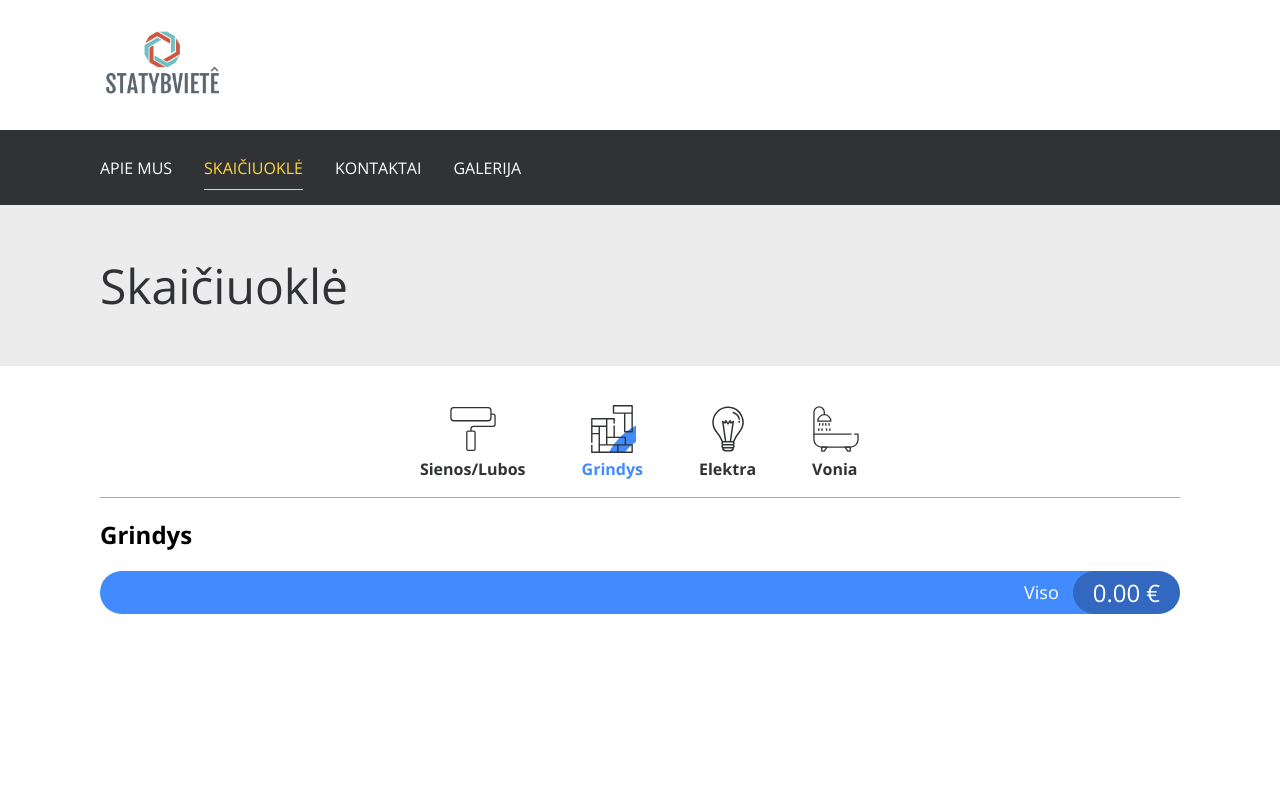
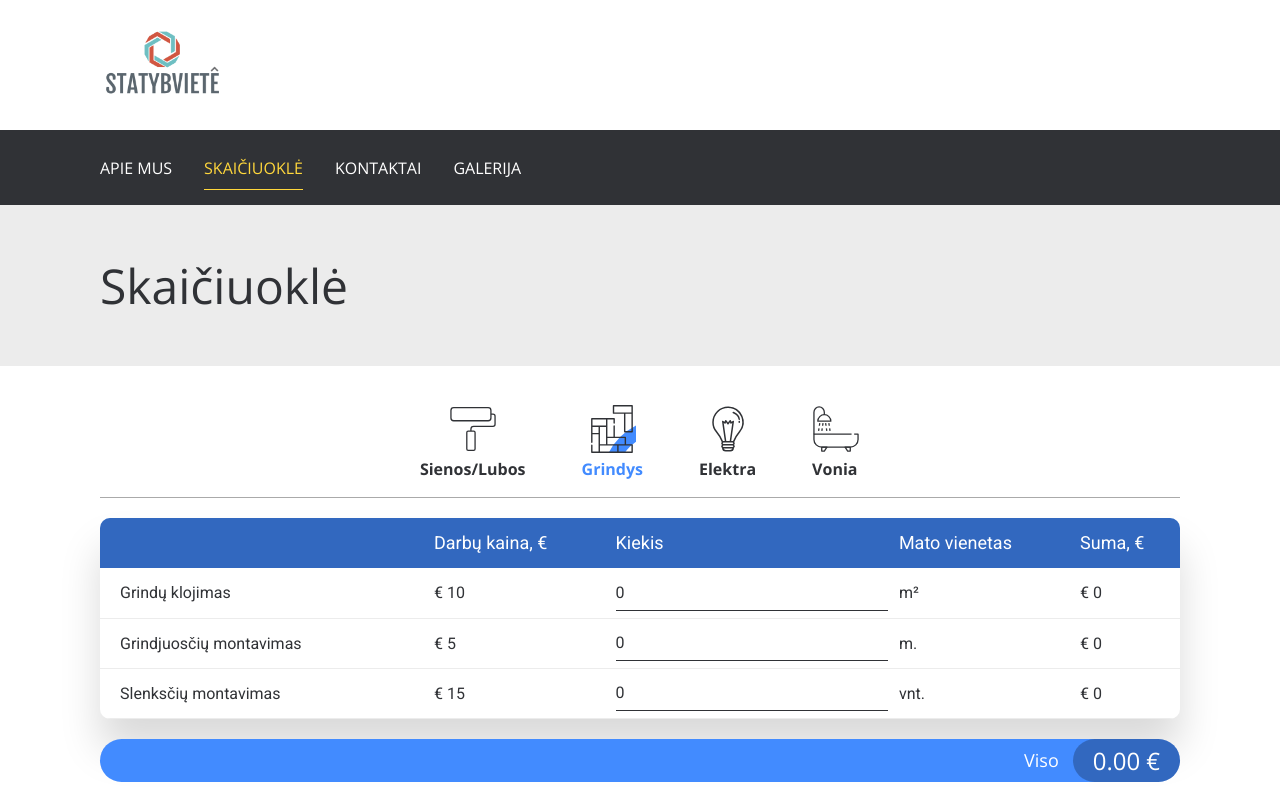
Before and after one commit to rokasandreikenas/Statybviete, a React (Create React App) app: page /skaiciuokle in a window 1280 px wide. Both pictures are taken after a click on the tab "Grindys". Built offline with nearby package versions, Linux system fonts and the light colour scheme.

Commit message:
add flooring info

```diff
--- a/src/components/EstimateCalculator/EstimateCalculator.js
+++ b/src/components/EstimateCalculator/EstimateCalculator.js
@@ -4,6 +4,7 @@ import "react-tabs/style/react-tabs.css";
 
 import TabInfo from "../../static/TabInfo";
 import Electricity from "../../static/Electricity";
+import Flooring from "../../static/Flooring";
 import "./EstimateCalculator.scss";
 import EstimateTable from "./EstimateTable/EstimateTable";
 import TotalSumContainer from "../TotalSumContainer";
@@ -15,32 +16,33 @@ const EstimateCalculator = () => {
     luminaireInstallation: 0,
   });
 
-  const handleElectricityQuantityChange = (evt) => {
+  const [flooringQuantity, setFlooringQuantity] = useState({
+    floorLaying: 0,
+    plinthInstallation: 0,
+    thresholdsInstallation: 0,
+  });
+
+  const handleQuantityChange = (quantity, setQuantity, evt) => {
     const value = evt.target.value;
-    setElectricityQuantity({
-      ...electricityQuantity,
+    setQuantity({
+      ...quantity,
       [evt.target.name]: value,
     });
   };
 
-  // const sum = Object.values(electricityQuantity).map((item, index) => {
-  //   return item * Electricity[index].price;
-  // });
-
-  const sum = (quantity, speciality) =>
-    Object.values(quantity).map((item, index) => {
+  const specialityTotalSum = (quantity, speciality) => {
+    const arr = Object.values(quantity).map((item, index) => {
       return item * speciality[index].price;
     });
 
-  const totalSum = (sum) => {
-    return sum.reduce((a, b) => a + b);
+    return arr.reduce((a, b) => a + b, 0);
   };
 
-  const electricitySum = sum(electricityQuantity, Electricity);
+  const electricitySum = specialityTotalSum(electricityQuantity, Electricity);
+  const flooringSum = specialityTotalSum(flooringQuantity, Flooring);
 
-  console.log(electricitySum);
-
-  // const totalSum = sum.reduce((a, b) => a + b);
+  const allSpecialitieSums = [electricitySum, flooringSum];
+  const totalSum = () => allSpecialitieSums.reduce((a, b) => a + b, 0);
 
   return (
     <div className="container">
@@ -59,20 +61,32 @@ const EstimateCalculator = () => {
           <h2>Sienos/Lubos</h2>
         </TabPanel>
         <TabPanel>
-          <h2>Grindys</h2>
+          <EstimateTable
+            list={Flooring}
+            inputs={flooringQuantity}
+            handleChange={(e) =>
+              handleQuantityChange(flooringQuantity, setFlooringQuantity, e)
+            }
+          />
         </TabPanel>
         <TabPanel>
           <EstimateTable
             list={Electricity}
             inputs={electricityQuantity}
-            handleChange={handleElectricityQuantityChange}
+            handleChange={(e) =>
+              handleQuantityChange(
+                electricityQuantity,
+                setElectricityQuantity,
+                e
+              )
+            }
           />
         </TabPanel>
         <TabPanel>
           <h2>Vonia</h2>
         </TabPanel>
       </Tabs>
-      <TotalSumContainer title="Viso" sumValue={totalSum(electricitySum)} />
+      <TotalSumContainer title="Viso" sumValue={totalSum()} />
     </div>
   );
 };
--- a/src/components/EstimateCalculator/EstimateTable/EstimateTable.scss
+++ b/src/components/EstimateCalculator/EstimateTable/EstimateTable.scss
@@ -9,8 +9,7 @@
   text-align: left;
   border-radius: 10px;
   overflow: hidden;
-  box-shadow: 0 30px 40px rgba(0, 0, 0, 0.25);
-
+  box-shadow: 0 30px 40px rgba(0, 0, 0, 0.15);
   font-family: "Roboto", sans-serif;
 
   tr {
@@ -27,6 +26,11 @@
       line-height: 1.6;
       font-weight: 400;
       background: rgba(0, 0, 0, 0.25);
+      padding-left: 10px;
+
+      &:nth-child(1) {
+        width: 30%;
+      }
     }
   }
 
@@ -44,6 +48,10 @@
     }
 
     @include desktop {
+      td {
+        padding-left: 10px;
+      }
+
       td:nth-child(1) {
         padding-left: 20px;
       }
@@ -98,6 +106,7 @@
     }
     td:nth-of-type(3):before {
       content: "Kiekis";
+      padding-top: 8px;
     }
     td:nth-of-type(4):before {
       content: "Mato vienetas";
--- a/src/components/EstimateCalculator/EstimateTable/TableRow.js
+++ b/src/components/EstimateCalculator/EstimateTable/TableRow.js
@@ -1,15 +1,17 @@
 import React from "react";
+import Input from "../../Input";
 
 const TableRow = ({ item, name, quantity, sum, handleChange }) => (
   <tr>
     <td>{item.title}</td>
     <td>€ {item.price}</td>
     <td>
-      <input
+      <Input
         type="number"
         value={quantity}
         onChange={handleChange}
         name={name}
+        placeholder="Kiekis"
       />
     </td>
     <td>{item.unit}</td>
--- /dev/null
+++ b/src/components/Input/Input.js
@@ -0,0 +1,17 @@
+import React from "react";
+
+import "./Input.scss";
+const Input = ({ type, value, onChange, name, ...props }) => {
+  return (
+    <input
+      className="input"
+      type={type}
+      value={value}
+      onChange={onChange}
+      name={name}
+      {...props}
+    />
+  );
+};
+
+export default Input;
--- /dev/null
+++ b/src/components/Input/Input.scss
@@ -0,0 +1,23 @@
+@import "../../scss/colors";
+
+.input {
+  display: block;
+  width: 100%;
+  padding: 8px 0;
+  font-size: 16px;
+  font-weight: 500;
+  font-family: inherit;
+  -webkit-appearance: none;
+  color: $font-color;
+  border: none;
+  border-bottom: 1px solid $font-color;
+  background: inherit;
+  transition: border 0.3s ease;
+  &::placeholder {
+    color: gray;
+  }
+  &:focus {
+    outline: none;
+    border-color: #428bff;
+  }
+}
--- /dev/null
+++ b/src/components/Input/index.js
@@ -0,0 +1 @@
+export { default } from "./Input";
--- a/src/scss/_colors.scss
+++ b/src/scss/_colors.scss
@@ -0,0 +1 @@
+$font-color: #303236;
--- /dev/null
+++ b/src/static/Flooring.js
@@ -0,0 +1,19 @@
+const Flooring = [
+  {
+    title: "Grindų klojimas",
+    price: 10,
+    unit: "m²",
+  },
+  {
+    title: "Grindjuosčių montavimas",
+    price: 5,
+    unit: "m.",
+  },
+  {
+    title: "Slenksčių montavimas",
+    price: 15,
+    unit: "vnt.",
+  },
+];
+
+export default Flooring;
```
